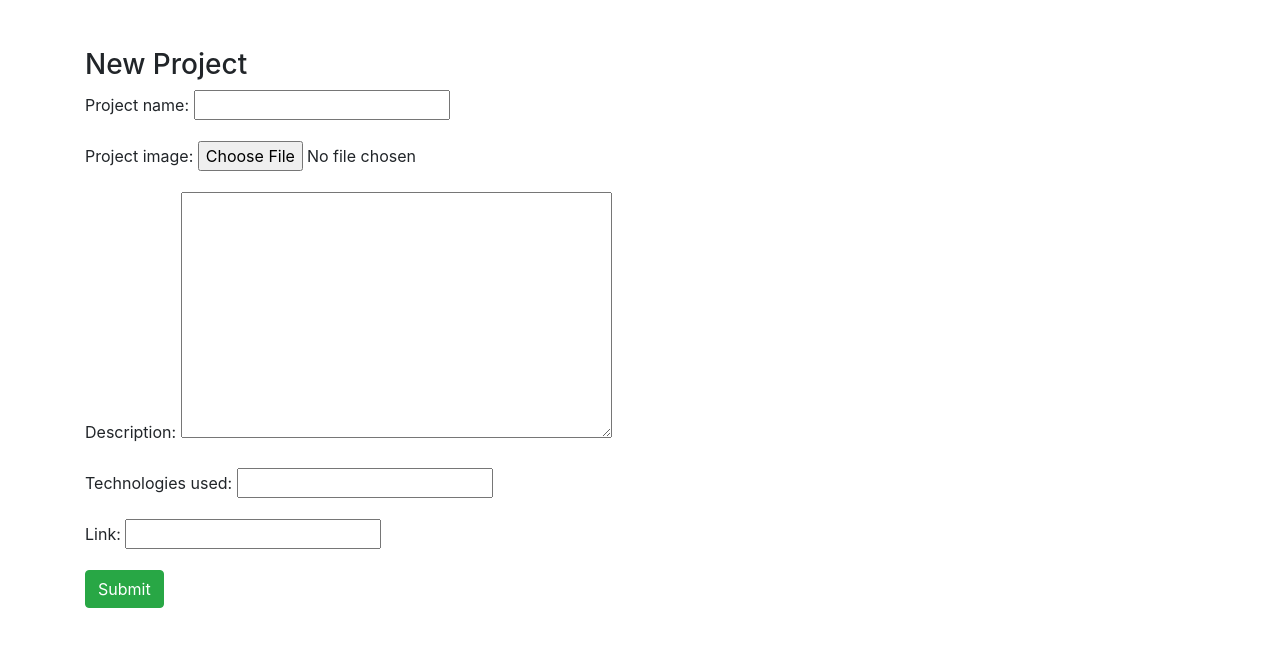
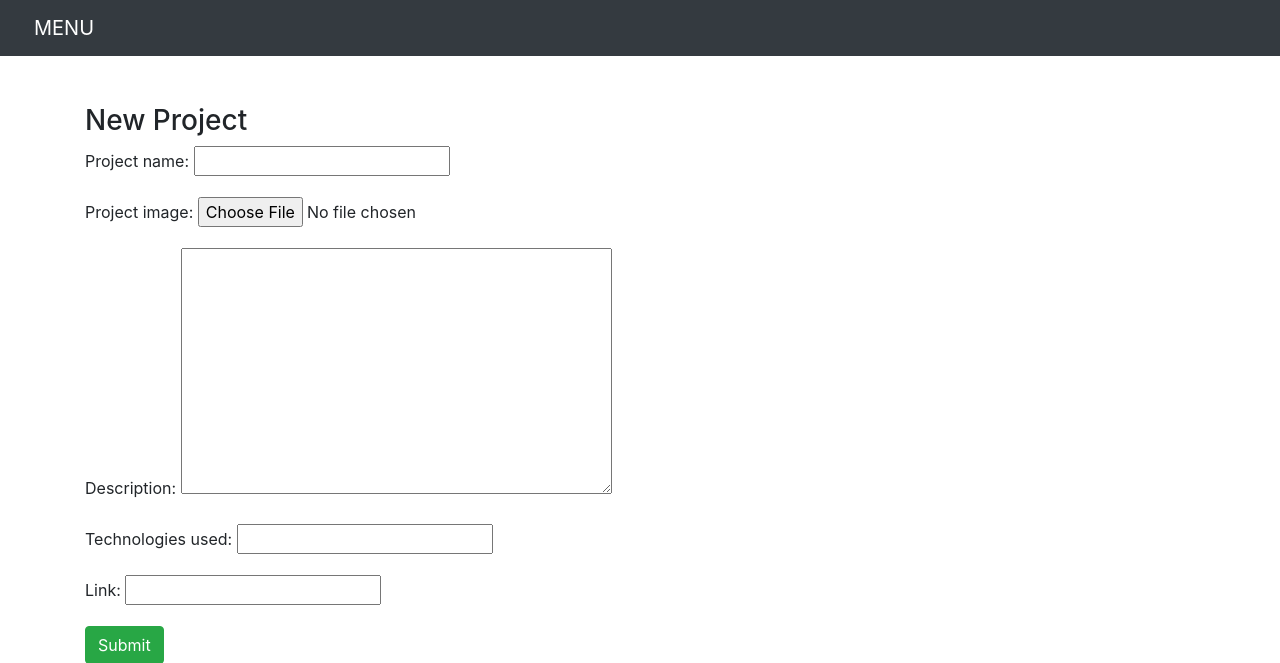
Before and after one commit to Kirugik/project-rating, a Django app: page /new-project/ in a window 1280 px wide. Shown: the top 663 px of the page. Run offline with Django 4.2, Linux system fonts and the light colour scheme; some libraries are stand-ins or nearby versions; grey boxes are pictures that could not be loaded.

Commit message:
Feat: Add navbar

```diff
--- a/projectrating/settings.py
+++ b/projectrating/settings.py
@@ -41,6 +41,7 @@ INSTALLED_APPS = [
     'rater.apps.RaterConfig',
     'bootstrap4',
     'rest_framework',
+    'fontawesomefree',
 ]
 
 MIDDLEWARE = [
--- a/rater/templates/rater/base.html
+++ b/rater/templates/rater/base.html
@@ -13,13 +13,28 @@
     {% block styles %}
       {% bootstrap_css %}
       <link rel="stylesheet" href="{% static 'css/styles.css' %}">
+      <script src="{% static 'fontawesomefree/js/all.min.js' %}"></script>
+      <link href="{% static 'fontawesomefree/css/all.min.css' %}" rel="stylesheet" type="text/css">
     {% endblock %}
 
 </head>
 <body>
+  {% block navbar %}
+  {% include 'rater/navbar.html' %}
+  {% endblock %}
+
     {% block content %}
 
 
     {% endblock %}
+
+
+
+    {% block scripts %}
+    <script src="https://code.jquery.com/jquery-3.6.0.min.js" integrity="sha256-/xUj+3OJU5yExlq6GSYGSHk7tPXikynS7ogEvDej/m4=" crossorigin="anonymous"></script>
+    <!-- Popper and Bootstrap JS -->
+    <script src="https://cdn.jsdelivr.net/npm/@popperjs/core@2.9.2/dist/umd/popper.min.js" integrity="sha384-IQsoLXl5PILFhosVNubq5LC7Qb9DXgDA9i+tQ8Zj3iwWAwPtgFTxbJ8NT4GN1R8p" crossorigin="anonymous"></script>
+    <script src="https://cdn.jsdelivr.net/npm/bootstrap@5.0.2/dist/js/bootstrap.min.js" integrity="sha384-cVKIPhGWiC2Al4u+LWgxfKTRIcfu0JTxR+EQDz/bgldoEyl4H0zUF0QKbrJ0EcQF" crossorigin="anonymous"></script>
+  {% endblock %}
 </body>
 </html>
--- /dev/null
+++ b/rater/templates/rater/navbar.html
@@ -0,0 +1,48 @@
+<!-- Fixed Left Sidebar -->
+<nav class="navbar navbar-expand-lg fixed-top navbar-dark bg-dark pmd-navbar pmd-z-depth">
+    <a href="javascript:void(0);" data-target="basicSidebar" data-placement="left" class="btn btn-sm pmd-btn-fab pmd-btn-flat pmd-ripple-effect pmd-sidebar-toggle"><i class="fa-solid fa-bars"></i></a>
+    <a class="navbar-brand" href="#">MENU</a>
+
+    <!-- Navbar Right icon -->
+    <div class="pmd-navbar-right-icon ml-auto">
+        <a href="javascript:void(0);" class="btn btn-sm pmd-btn-fab pmd-btn-flat pmd-ripple-effect"><i class="fa-solid fa-magnifying-glass"></i></a>
+    </div>
+</nav>
+
+
+
+<section id="pmd-main">
+    <!-- Left sidebar -->
+    <aside id="basicSidebar" class="pmd-sidebar bg-light pmd-z-depth" role="navigation">
+        <ul class="nav flex-column pmd-sidebar-nav">
+            <li class="nav-item pmd-user-info">
+                <a data-toggle="collapse" href="#collapseExample" class="nav-link btn-user media align-items-center">
+                    <img class="mr-3" src="#" width="40" height="40" alt="avatar">
+                    <div class="media-body">
+                        User
+                    </div>
+                    <i class="fa-solid fa-ellipsis-vertical"></i>
+                </a>
+                <ul class="collapse" id="collapseExample" data-parent="#basicSidebar">
+                    <li class="nav-item">
+                        <a class="nav-link" href="#">
+                            <!-- <i class="material-icons pmd-list-icon pmd-sm">delete</i> -->
+                            <i class="fa-solid fa-user"></i>
+                            <span class="media-body">Profile</span>
+                        </a>
+                    </li>
+                    <li class="nav-item">
+                        <a class="nav-link" href="#">
+                            <!-- <i class="material-icons pmd-list-icon pmd-sm">delete</i> -->
+                            <i class="fa-solid fa-arrow-up-left-from-circle"></i>
+                            <span class="media-body">Logout</span>
+                        </a>
+                    </li>
+                </ul>
+            </li>
+        </ul>
+    </aside>
+
+    <!-- Sidebar Overlay -->
+    <div class="pmd-sidebar-overlay"></div>
+</section>
```
